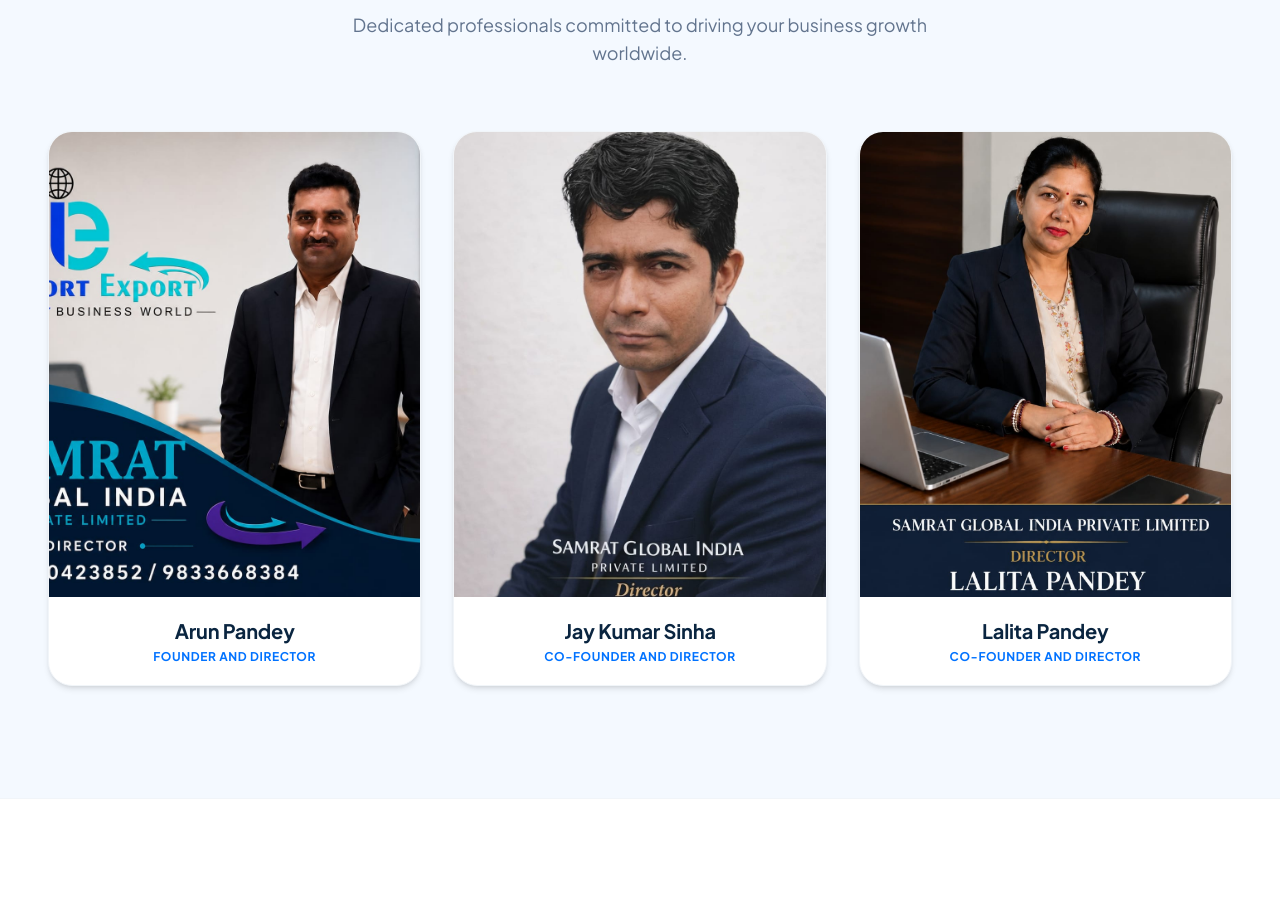
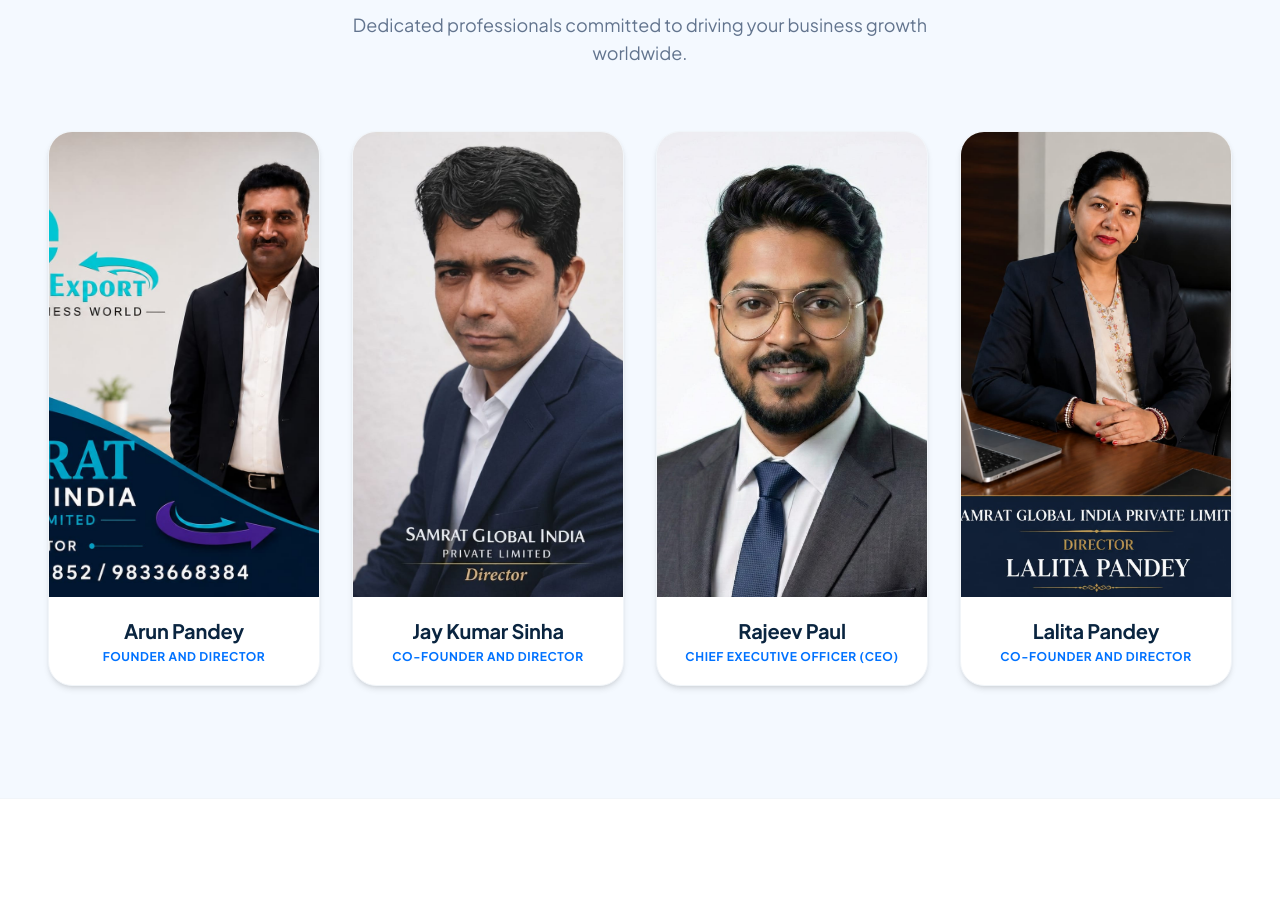
Before and after one commit to mumbaiops45/samaratglobal, a Next.js app: page /about-us in a window 1280 px wide. Shown: the part 4321-5230 px from the top of the page. Built offline with nearby package versions, Linux system fonts and the light colour scheme.

Commit message:
make some minor change

```diff
--- a/src/app/about-us/AboutPage.jsx
+++ b/src/app/about-us/AboutPage.jsx
@@ -42,6 +42,13 @@ const AboutPage = () => {
       image: "/jaykumar.jpeg",
       description: "Marketing expert driving brand excellence worldwide",
       expertise: "Brand Strategy",
+    },
+    {
+      name: "Rajeev Paul ",
+      role: "Chief Executive Officer (CEO)",
+      image: "/rajiv.jpeg",
+      description: "A results-driven executive responsible for leading business operations, driving organizational growth, and turning strategic goals into sustainable business outcomes.",
+      expertise: "Strategic Planning",
     },
     {
       name: "Lalita Pandey",
@@ -563,7 +570,7 @@ const AboutPage = () => {
               Dedicated professionals committed to driving your business growth worldwide.
             </p>
           </motion.div>
-          <div className="grid sm:grid-cols-2 lg:grid-cols-3 gap-8">
+          <div className="grid sm:grid-cols-2 lg:grid-cols-4 gap-8">
             {teamMembers.map((member, index) => (
               <motion.div
                 key={index}
```
Also changed, not shown: public/rajiv.jpeg (added).
